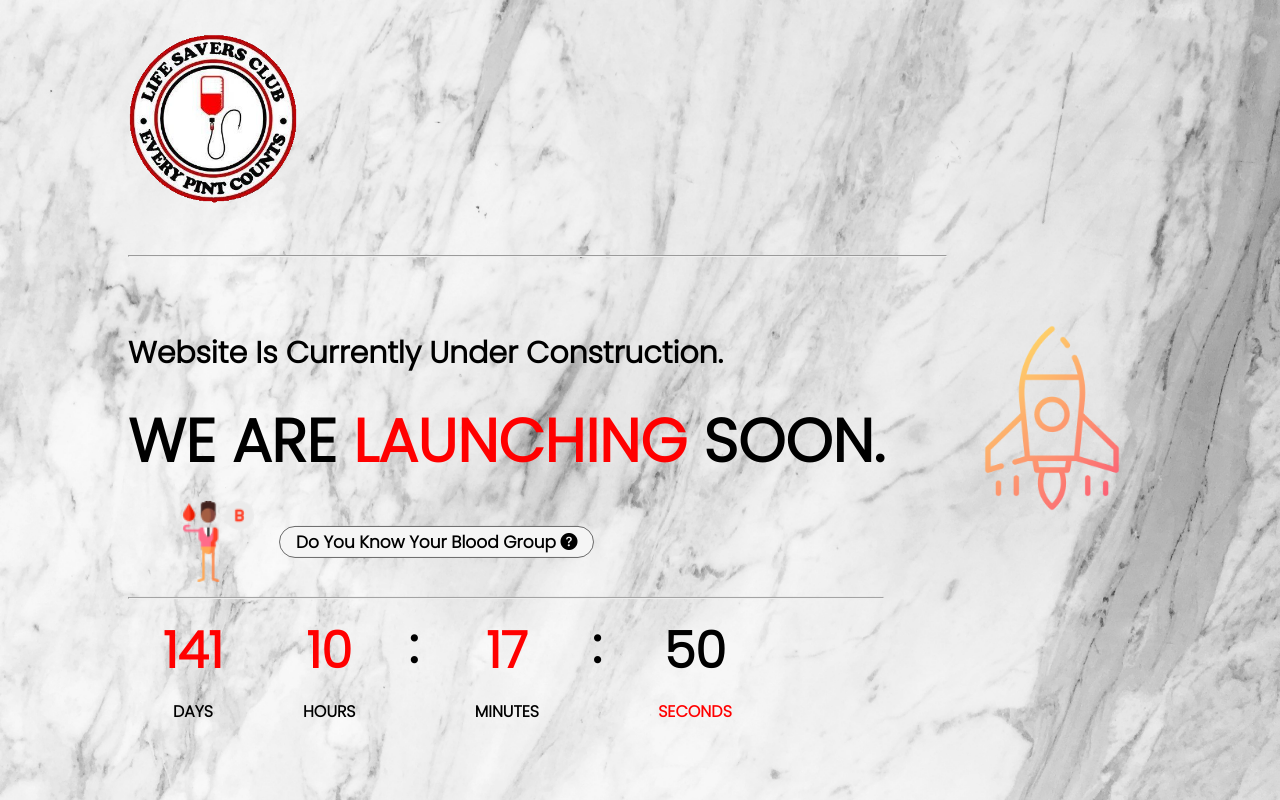
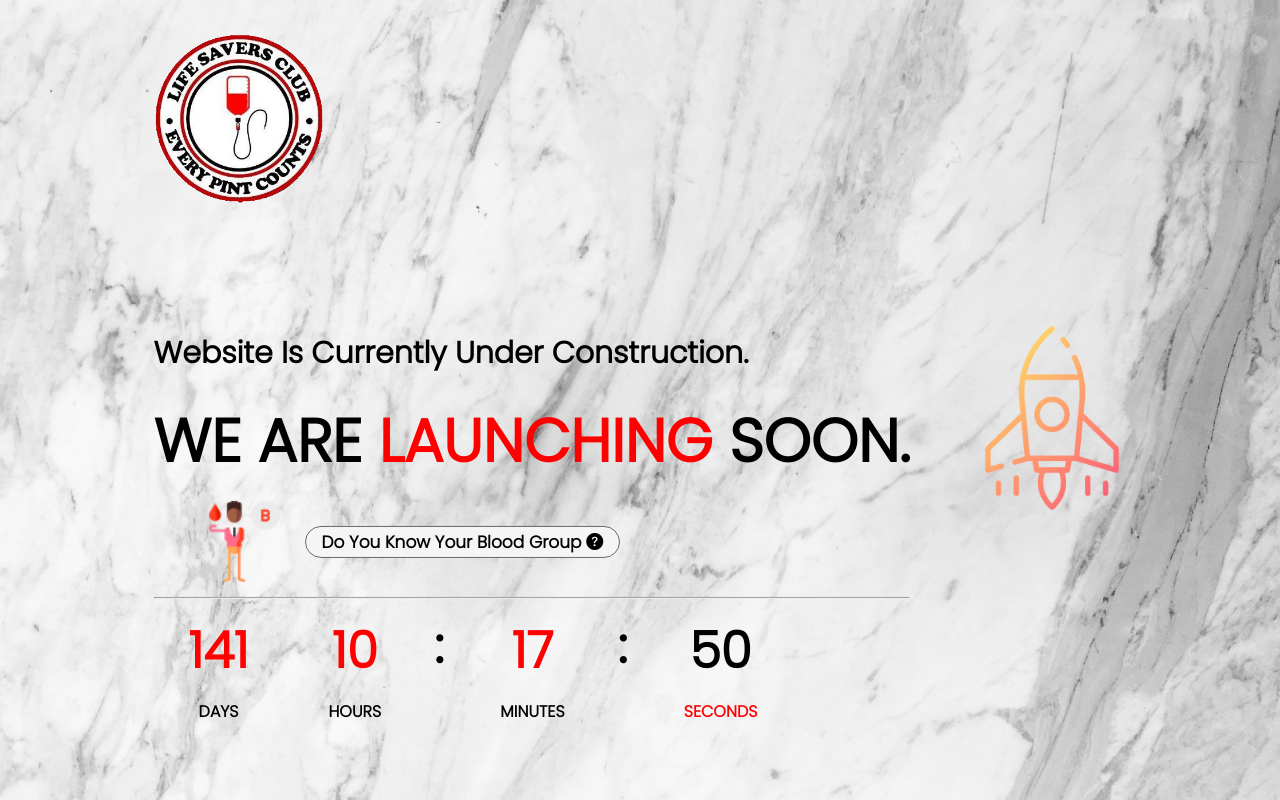
Before and after one commit to Charles-Muia/Coming_Soon_Countdown_Page, a PHP site: page / in a window 1280 px wide. Run offline with PHP 8.4, Linux system fonts and the light colour scheme.

Commit message:
Life_Savers_Club_Launch

```diff
--- a/index.php
+++ b/index.php
@@ -51,8 +51,6 @@
                     </div>
                 </div>
 
-            <br><br>
-            <hr class="line">
             <img src="Gallery/launch.png" class="lift_off" alt="">
         </div>
 
--- a/style.css
+++ b/style.css
@@ -15,7 +15,7 @@
         background-size: cover;
         color: #000000 !important;
         background-attachment: fixed;
-        padding: 1% 10%;
+        padding: 1% 12%;
         position: relative;
      }
 
@@ -172,8 +172,3 @@
         left: 50%;
         margin-left: 20px;
     }
-
-    .line {
-        width: 80%;
-        background: red;
-    }
```
